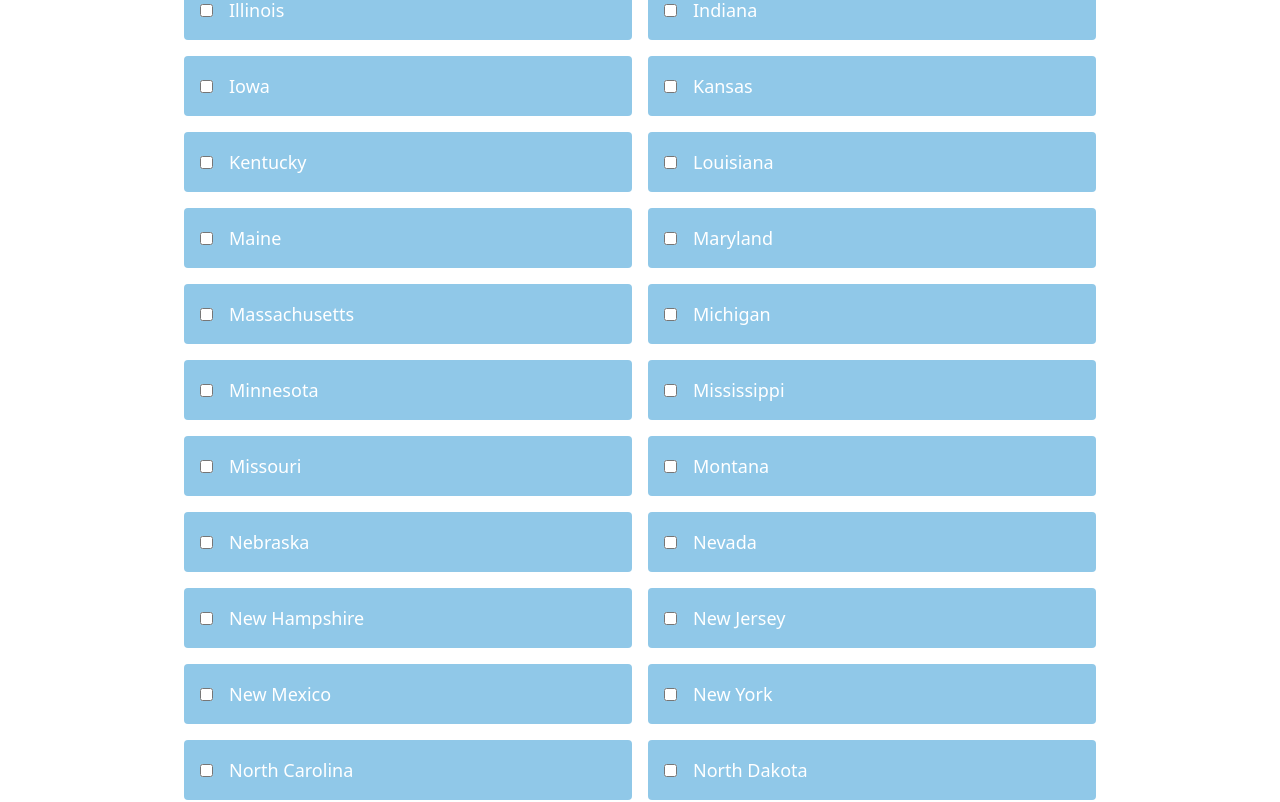
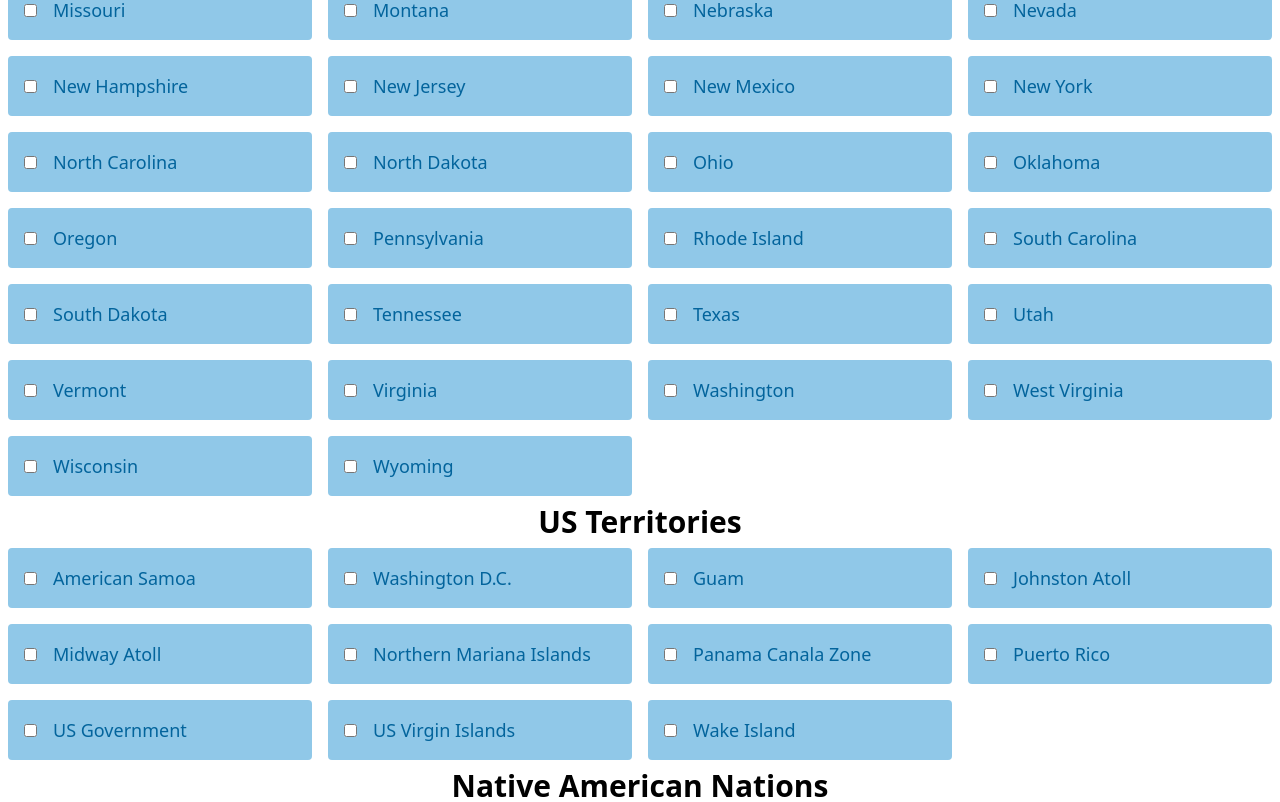
Before and after one commit to slushman/license-plate-game, a React (Create React App) app: page / in a window 1280 px wide. Shown: the part 620-1422 px from the top of the page. Built offline with nearby package versions, Linux system fonts and the light colour scheme.

Commit message:
Fix styling.

```diff
--- a/src/components/ListItem/ListItem.tsx
+++ b/src/components/ListItem/ListItem.tsx
@@ -15,7 +15,8 @@ const ListItem = ({ checked, label, onChange, value }: ListItemInterface) => {
         'p-4': true,
         'm-2': true,
         'bg-medblue': checked,
-        'text-white': true,
+        'text-white': checked,
+        'text-medblue': !checked,
         'text-lg': true,
         rounded: true,
     });
--- a/src/index.css
+++ b/src/index.css
@@ -2,6 +2,13 @@
 @tailwind components;
 @tailwind utilities;
 
+html {
+  box-sizing: border-box;
+}
+*, *:before, *:after {
+  box-sizing: inherit;
+}
+
 h2 {
   @apply text-2xl font-bold md:text-3xl;
 }
--- a/tailwind.config.js
+++ b/tailwind.config.js
@@ -15,7 +15,7 @@ module.exports = {
         medgray: "#606569",
       },
       gridTemplateColumns: {
-        'boxes': 'repeat(auto-fill, 464px)',
+        'boxes': 'repeat(auto-fit, minmax(275px, 1fr))',
       },
     },
   },
```
